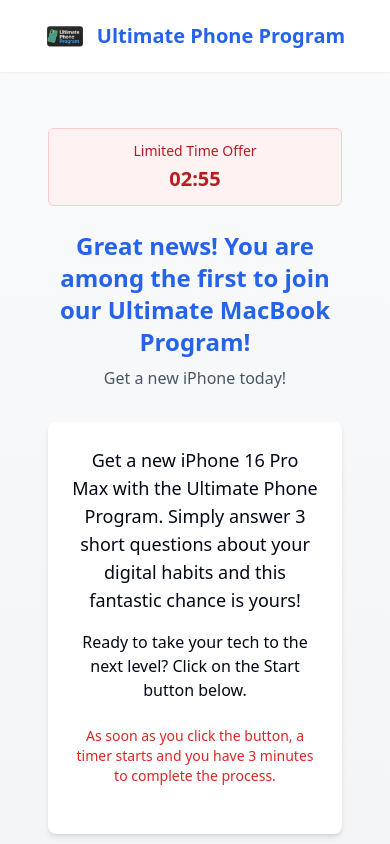
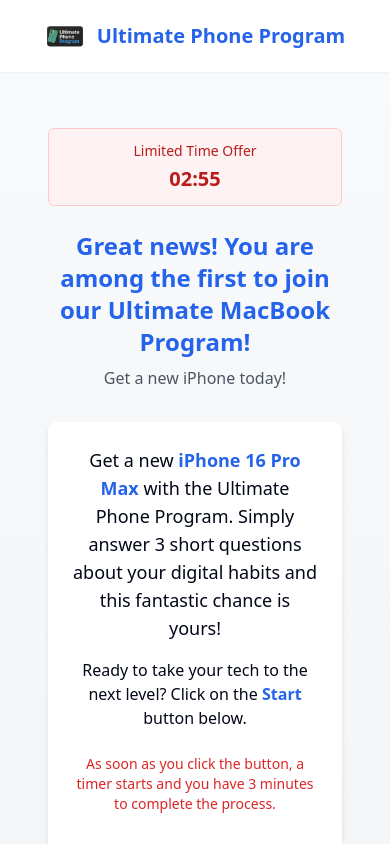
Before and after one commit to countybaz/ultabeautynew-45, a React (Vite) app: page / in a window 390 px wide. Shown: the top 844 px of the page. Built offline with nearby package versions, Linux system fonts and the light colour scheme.

Commit message:
Highlight key text on start screen
Make the 'iphone 16 pro max' and 'start' text stand out on the start screen.

```diff
--- a/src/components/survey/StartScreen.tsx
+++ b/src/components/survey/StartScreen.tsx
@@ -1,3 +1,4 @@
+
 import { Button } from "@/components/ui/button";
 import SurveyHeader from "@/components/SurveyHeader";
 import { useSurvey } from "@/contexts/SurveyContext";
@@ -13,10 +14,12 @@ const StartScreen = () => {
       <SurveyHeader title="Ultimate Phone Program" subtitle="Get a new iPhone today!" />
 
       <div className="bg-white p-6 rounded-lg shadow-md mb-6">
-        <p className="text-center text-lg mb-4">Get a new iPhone 16 Pro Max with the Ultimate Phone Program. Simply answer 3 short questions about your digital habits and this fantastic chance is yours!</p>
+        <p className="text-center text-lg mb-4">
+          Get a new <span className="text-blue-600 font-semibold">iPhone 16 Pro Max</span> with the Ultimate Phone Program. Simply answer 3 short questions about your digital habits and this fantastic chance is yours!
+        </p>
 
         <p className="text-center mb-6">
-          Ready to take your tech to the next level? Click on the Start button below.
+          Ready to take your tech to the next level? Click on the <span className="text-blue-600 font-semibold">Start</span> button below.
         </p>
 
         <p className="text-sm text-red-600 text-center font-medium mb-6">
```
